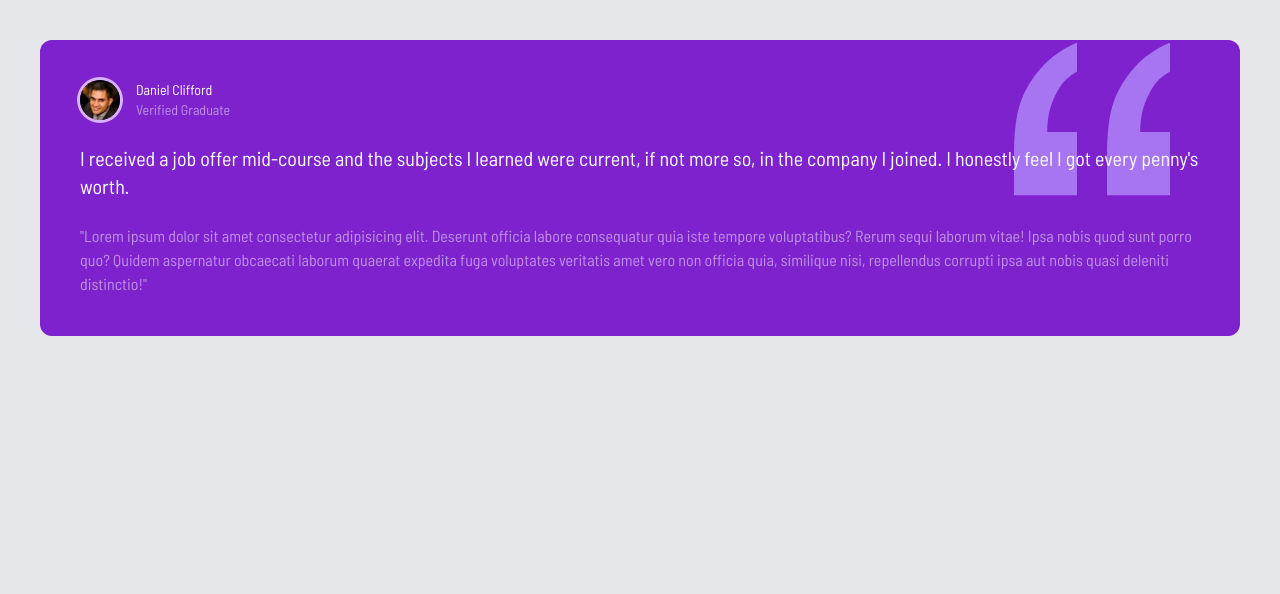
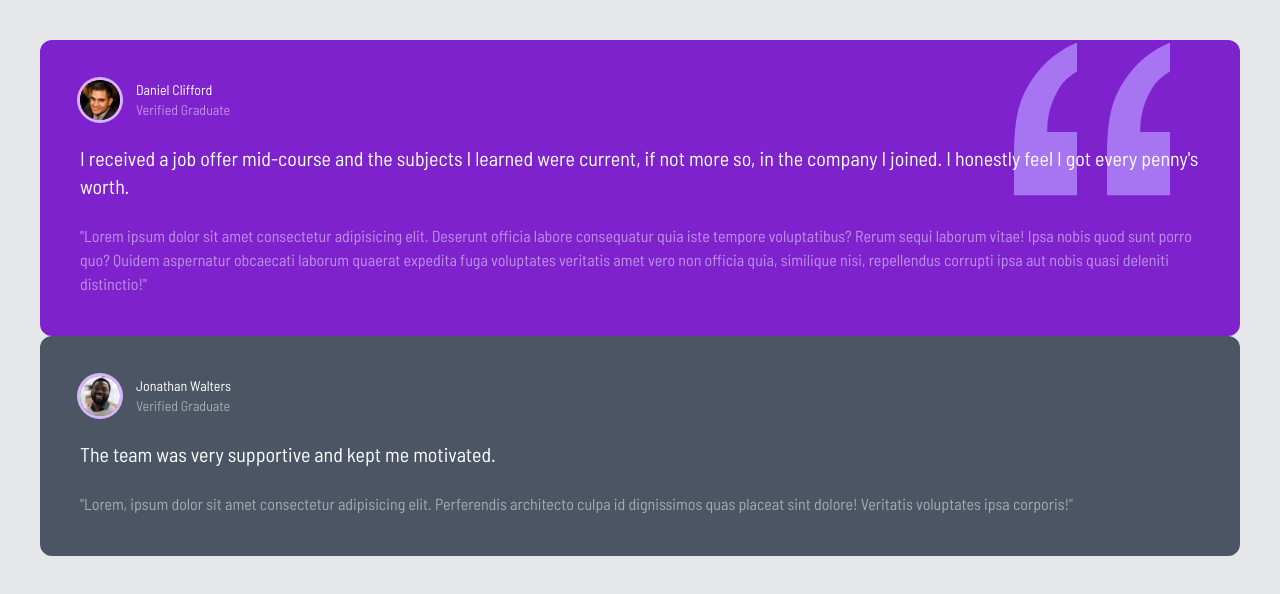
Before and after one commit to rdtungul/tailwind-testimonial-grid, a website: page index.html in a window 1280 px wide. Drawn offline with Linux system fonts and the light colour scheme.

Commit message:
jonathan added

```diff
--- a/index.html
+++ b/index.html
@@ -58,6 +58,34 @@
             corrupti ipsa aut nobis quasi deleniti distinctio!"
           </p>
         </div>
+
+        <!-- Box 2 -->
+        <div class="p-10 bg-gray-600 rounded-xl">
+          <!-- Box Header -->
+          <div class="flex space-x-4">
+            <img
+              src="images/image-jonathan.jpg"
+              alt=""
+              class="w-10 h-10 rounded-full ring ring-purple-300"
+            />
+            <div class="text-sm">
+              <h4 class="opcaity-90">Jonathan Walters</h4>
+              <p class="opacity-50">Verified Graduate</p>
+            </div>
+          </div>
+
+          <!-- Large Text -->
+          <p class="mt-6 text-xl">
+            The team was very supportive and kept me motivated.
+          </p>
+
+          <!-- Small Text -->
+          <p class="mt-6 opacity-50">
+            "Lorem, ipsum dolor sit amet consectetur adipisicing elit.
+            Perferendis architecto culpa id dignissimos quas placeat sint
+            dolore! Veritatis voluptates ipsa corporis!"
+          </p>
+        </div>
       </div>
     </div>
     <script src="js/index.js" defer></script>
```
Also changed, not shown: css/style.css.
